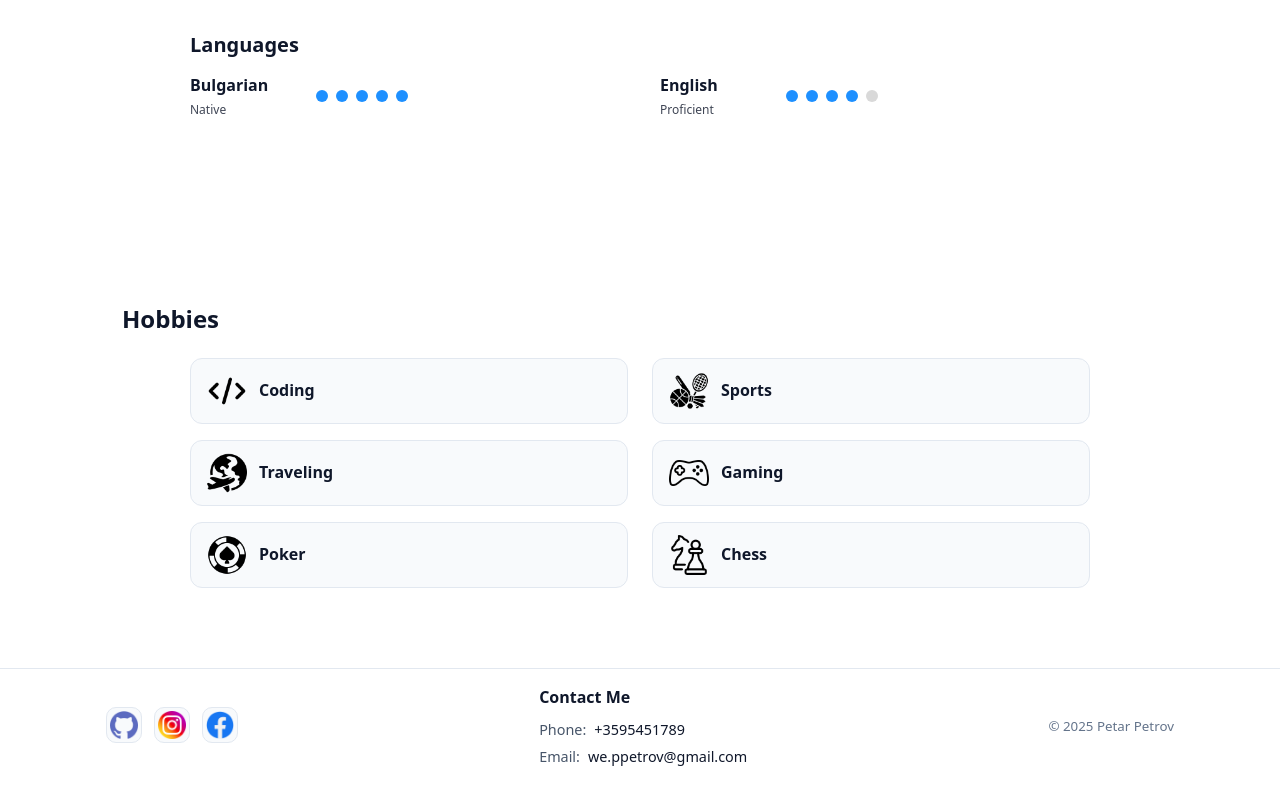
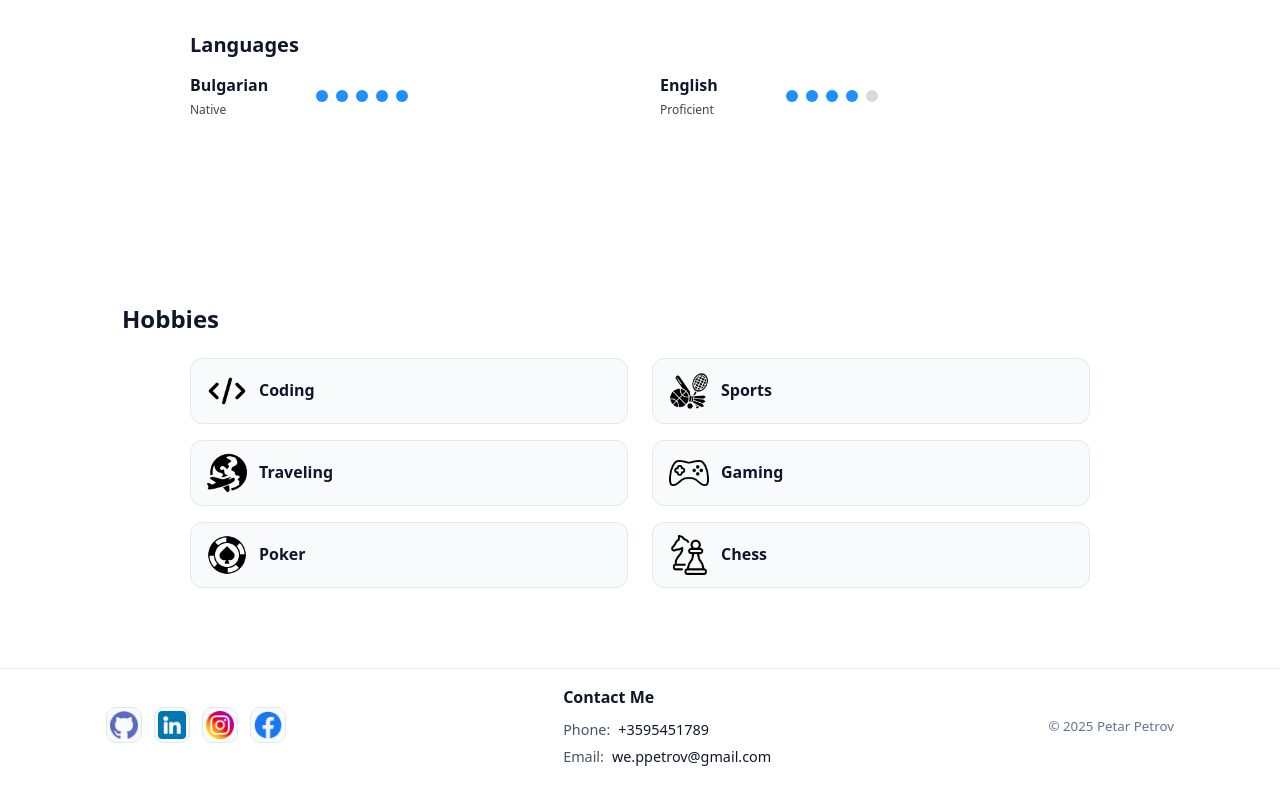
Before and after one commit to Petarpg/Portfolio_CV, a website built with Vite: page index.html in a window 1280 px wide. Shown: the part 2079-2864 px from the top of the page. Built offline with nearby package versions, Linux system fonts and the light colour scheme.

Commit message:
Deploy portfolio site to GitHub Pages - 1.5
Linkedin link added

```diff
--- a/index.html
+++ b/index.html
@@ -489,6 +489,21 @@
           </li>
           <li>
             <a
+              href="www.linkedin.com/in/petar-petrov-72915b295"
+              target="_blank"
+              rel="noopener"
+              aria-label="LinkedIN"
+            >
+              <img
+                src="assets/img/icons/linkedin.png"
+                alt="GitHub"
+                width="28"
+                height="28"
+              />
+            </a>
+          </li>
+          <li>
+            <a
               href="https://www.instagram.com/p.petrov_11/"
               target="_blank"
               rel="noopener"
```
Also changed, not shown: assets/img/icons/linkedin.png (added).
